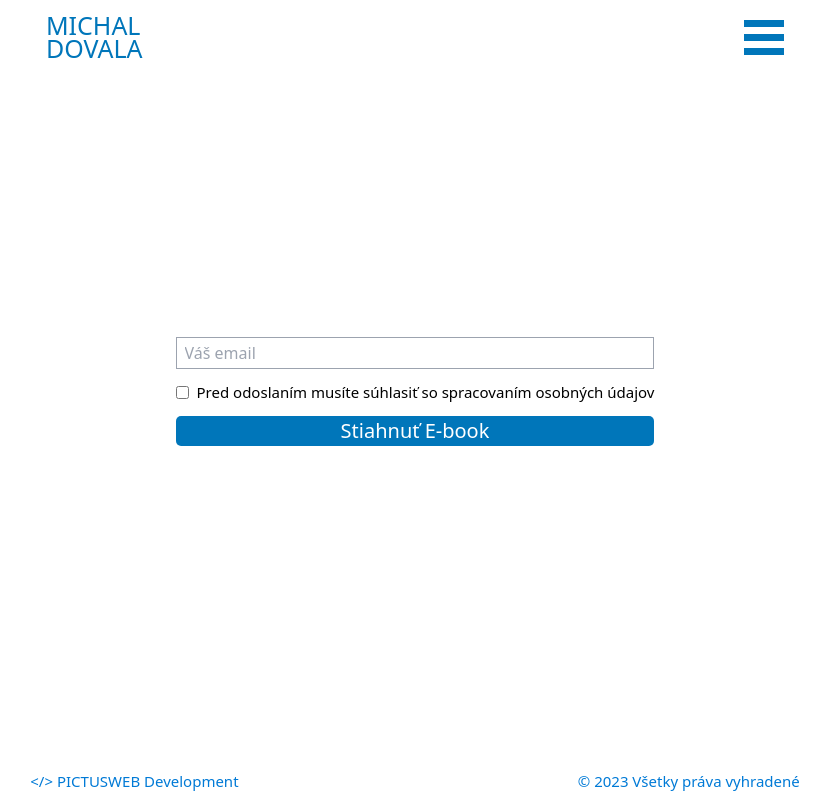
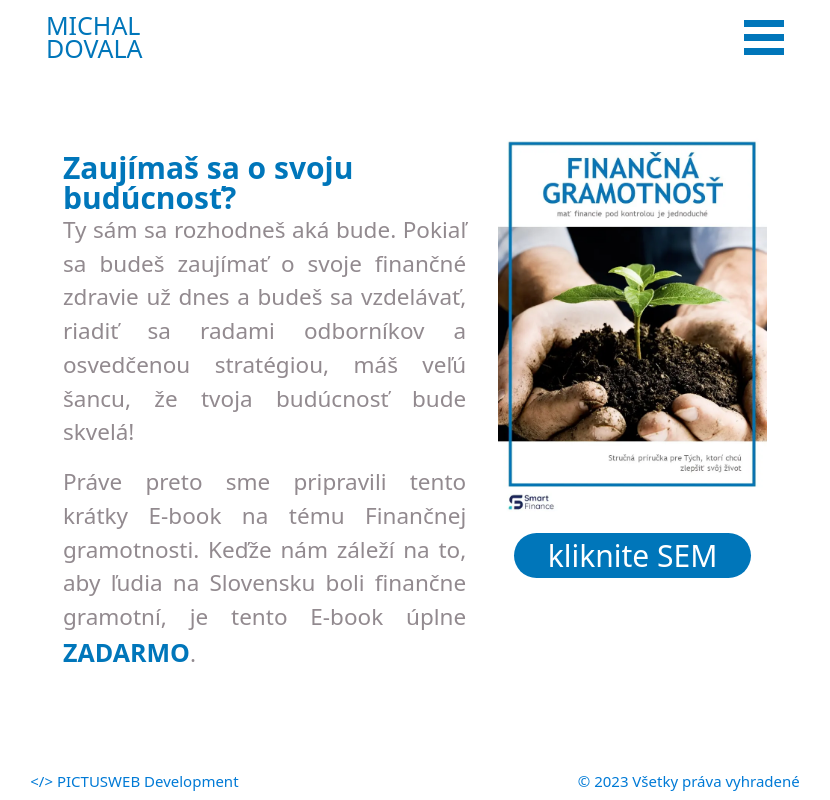
Before and after one commit to pkvarg/findoktor, a React (Vite) app: page /e-book in a window 1280 px wide. Shown: the whole page, without its empty margins (225-1055 px from the left). Built offline with nearby package versions, Linux system fonts and the light colour scheme.

Commit message:
admin, ebook

```diff
--- a/src/pages/Admin.jsx
+++ b/src/pages/Admin.jsx
@@ -12,6 +12,7 @@ const Admin = () => {
   const [emails, setEmails] = useState(0);
   const [adminEmail, setAdminEmail] = useState('');
   const [showContent, setShowContent] = useState(false);
+  const [emailsInDb, setEmailsInDb] = useState([]);
 
   const handleSubmit = (e) => {
     e.preventDefault();
@@ -55,6 +56,17 @@ const Admin = () => {
     }
   };
 
+  // api/md/emails
+
+  const getEmails = async () => {
+    try {
+      const res = await axios.get('http://localhost:2000/api/md/emails');
+      if (res) setEmailsInDb(res.data);
+    } catch (error) {
+      console.log(error);
+    }
+  };
+
   return (
     <div className="relative flex h-[800px] grid-rows-3 flex-col lg:grid lg:h-screen">
       <div className="h-[min-content]">
@@ -63,17 +75,33 @@ const Admin = () => {
       <div className="z-10 flex h-auto flex-col">
         {showContent && (
           <div className="ml-[22.5%] flex">
-            <div className="mt-16 flex flex-col items-start gap-2">
-              <button className="cursor-pointer" onClick={() => getVisitors()}>
+            <div className="mt-0 flex flex-col items-start gap-2">
+              <button
+                className="cursor-pointer bg-[#0076ba] px-2 text-white"
+                onClick={() => getVisitors()}
+              >
                 Počet návštev: {visitors}
               </button>
               <button
-                className="cursor-pointer"
+                className="cursor-pointer bg-[#0076ba] px-2 text-white"
                 onClick={() => getSentEmailsCount()}
               >
                 Odoslaných mailov: {emails}
               </button>
-              {/* <button className="cursor-pointer" onClick={() => incVisitors()}>
+              <button
+                className="cursor-pointer bg-[#0076ba] px-2 text-white"
+                onClick={() => getEmails()}
+              >
+                Emaily:{' '}
+              </button>
+              <div className="flex flex-row gap-2">
+                {emailsInDb &&
+                  emailsInDb.map((email) => (
+                    <div key={email._id}>{email.downloads}</div>
+                  ))}
+              </div>
+              {/* <button className="cursor-pointer bg-[#0076ba] px-2 text-white"
+ onClick={() => incVisitors()}>
           ++
         </button> */}
             </div>
--- a/src/pages/Ebook.jsx
+++ b/src/pages/Ebook.jsx
@@ -5,8 +5,8 @@ import { Footer } from '../components';
 import { toast } from 'react-hot-toast';
 
 const Ebook = () => {
-  const [showPage, setShowPage] = useState(false);
-  const [showEmailInput, setShowEmailInput] = useState(true);
+  const [showPage, setShowPage] = useState(true);
+  const [showEmailInput, setShowEmailInput] = useState(false);
   const [showDownload, setShowDownload] = useState(false);
   const [email, setEmail] = useState('');
   const [isValid, setIsValid] = useState(false);
@@ -23,16 +23,40 @@ const Ebook = () => {
     }
   }, [email]);
 
+  const handleClick = () => {
+    setShowPage(false);
+    setShowEmailInput(true);
+  };
+
   const handleSubmit = async (e) => {
     e.preventDefault();
     if (!isValid) return toast.error('Skontrolujte email');
-    const res = await axios.put(
-      'http://localhost:2000/api/md/downloadsEmails',
-      {
+    try {
+      await axios.put('http://localhost:2000/api/md/downloadsEmails', {
         email,
-      },
-    );
-    console.log(res);
+      });
+    } catch (error) {
+      console.log(error);
+    }
+    setShowEmailInput(false);
+    setShowPage(true);
+    const downloadFile = () => {
+      const fileName = 'ebook.pdf';
+      fetch(`${fileName}`).then((response) => {
+        response.blob().then((blob) => {
+          // Creating new object of PDF file
+          const fileURL = window.URL.createObjectURL(blob);
+          // Setting various property values
+          let alink = document.createElement('a');
+          alink.href = fileURL;
+          alink.download = `${fileName}`;
+          alink.click();
+        });
+      });
+    };
+    downloadFile();
+
+    // const data = await axios.get('http://localhost:2000/api/md/ebook');
   };
   return (
     <div className="relative flex h-[1250px] grid-rows-3 flex-col lg:grid lg:h-screen">
@@ -64,14 +88,20 @@ const Ebook = () => {
             </div>
             <div className="flex flex-col lg:w-[40%]">
               <img src="ebook_cover.webp" alt="ebook_cover" />
-              <button className="m-4 rounded-[25px] bg-[#0076ba] text-[30px] text-[#ffffff]">
+              <button
+                onClick={handleClick}
+                className="m-4 rounded-[25px] bg-[#0076ba] text-[30px] text-[#ffffff]"
+              >
                 kliknite SEM
               </button>
             </div>
           </div>
         )}
         {showEmailInput && (
-          <form onSubmit={handleSubmit} className="flex flex-col">
+          <form
+            onSubmit={handleSubmit}
+            className="mx-4 mt-16 flex flex-col lg:mx-0 lg:mt-0"
+          >
             <input
               type="text"
               placeholder="Váš email"
```
Also changed, not shown: 1 other file (tests, documents, lock files or other folders).
